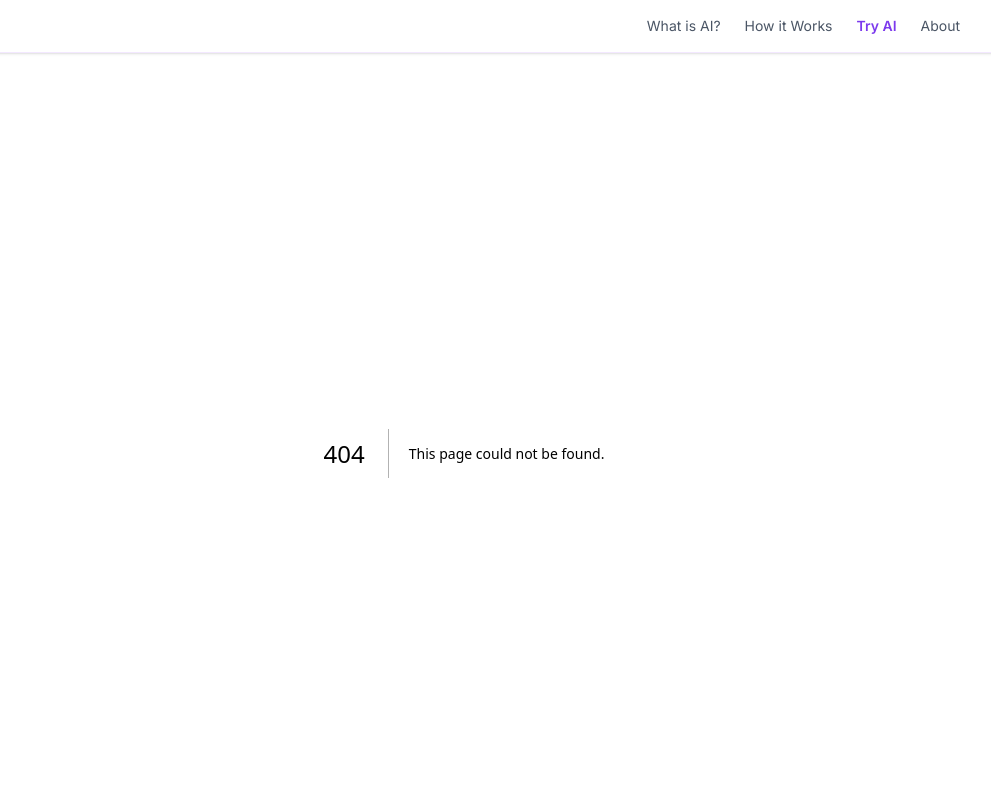
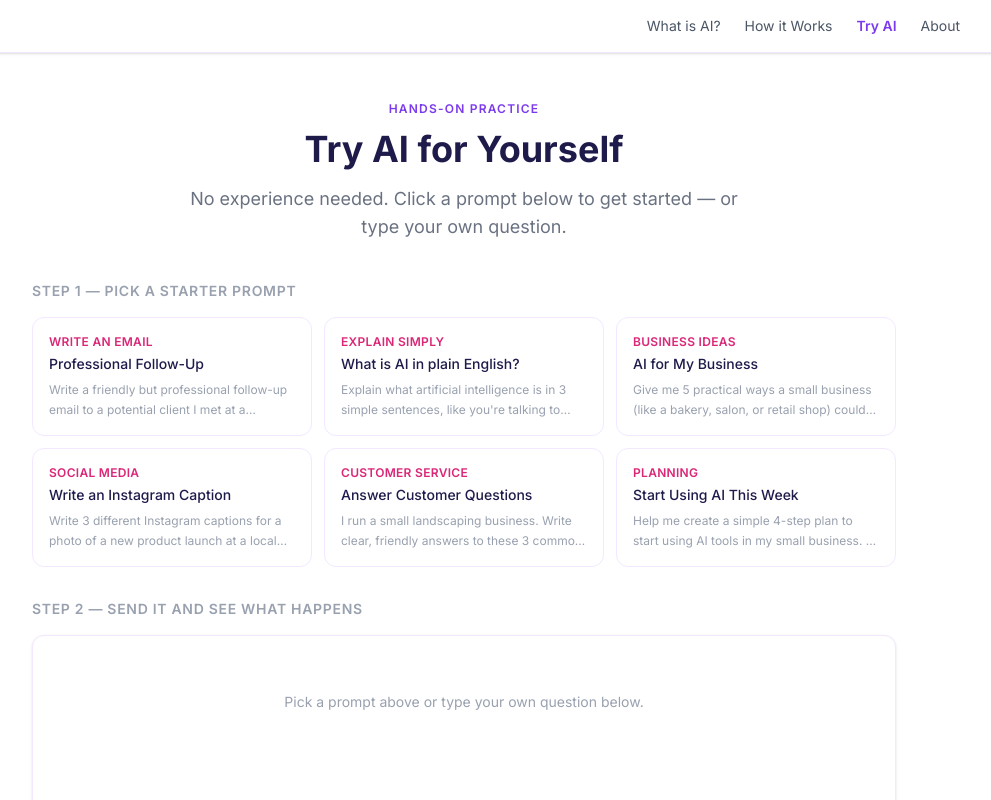
Before and after one commit to rchelala/dr-ai-consultation, a Next.js app: page /try-ai in a window 1280 px wide. Before the commit this address had no page. Shown: the top 800 px of the page, without its empty margins (176-1167 px from the left). Built offline with nearby package versions, Linux system fonts and the light colour scheme.

Commit message:
feat: add Try AI page with guided prompts and live ChatSandbox

```diff
--- /dev/null
+++ b/app/try-ai/page.tsx
@@ -0,0 +1,53 @@
+'use client'
+
+import { useState } from 'react'
+import PromptCard from '@/components/PromptCard'
+import ChatSandbox from '@/components/ChatSandbox'
+import { GUIDED_PROMPTS } from '@/lib/prompts'
+
+export default function TryAIPage() {
+  const [selectedPrompt, setSelectedPrompt] = useState('')
+
+  return (
+    <div className="max-w-4xl mx-auto px-4 py-12">
+      <div className="text-center mb-10">
+        <p className="text-xs font-semibold text-brand-purple tracking-widest uppercase mb-3">
+          Hands-On Practice
+        </p>
+        <h1 className="text-3xl md:text-4xl font-bold text-brand-navy mb-4">
+          Try AI for Yourself
+        </h1>
+        <p className="text-gray-500 text-lg max-w-xl mx-auto">
+          No experience needed. Click a prompt below to get started — or type your own question.
+        </p>
+      </div>
+
+      {/* Guided prompts */}
+      <section className="mb-8">
+        <h2 className="text-sm font-semibold text-gray-400 uppercase tracking-wider mb-4">
+          Step 1 — Pick a starter prompt
+        </h2>
+        <div className="grid sm:grid-cols-2 lg:grid-cols-3 gap-3">
+          {GUIDED_PROMPTS.map(prompt => (
+            <PromptCard
+              key={prompt.id}
+              prompt={prompt}
+              onSelect={setSelectedPrompt}
+            />
+          ))}
+        </div>
+      </section>
+
+      {/* Chat sandbox */}
+      <section>
+        <h2 className="text-sm font-semibold text-gray-400 uppercase tracking-wider mb-4">
+          Step 2 — Send it and see what happens
+        </h2>
+        <ChatSandbox initialMessage={selectedPrompt} />
+        <p className="text-xs text-gray-400 text-center mt-3">
+          You can edit the prompt, ask follow-up questions, or start fresh anytime.
+        </p>
+      </section>
+    </div>
+  )
+}
```
